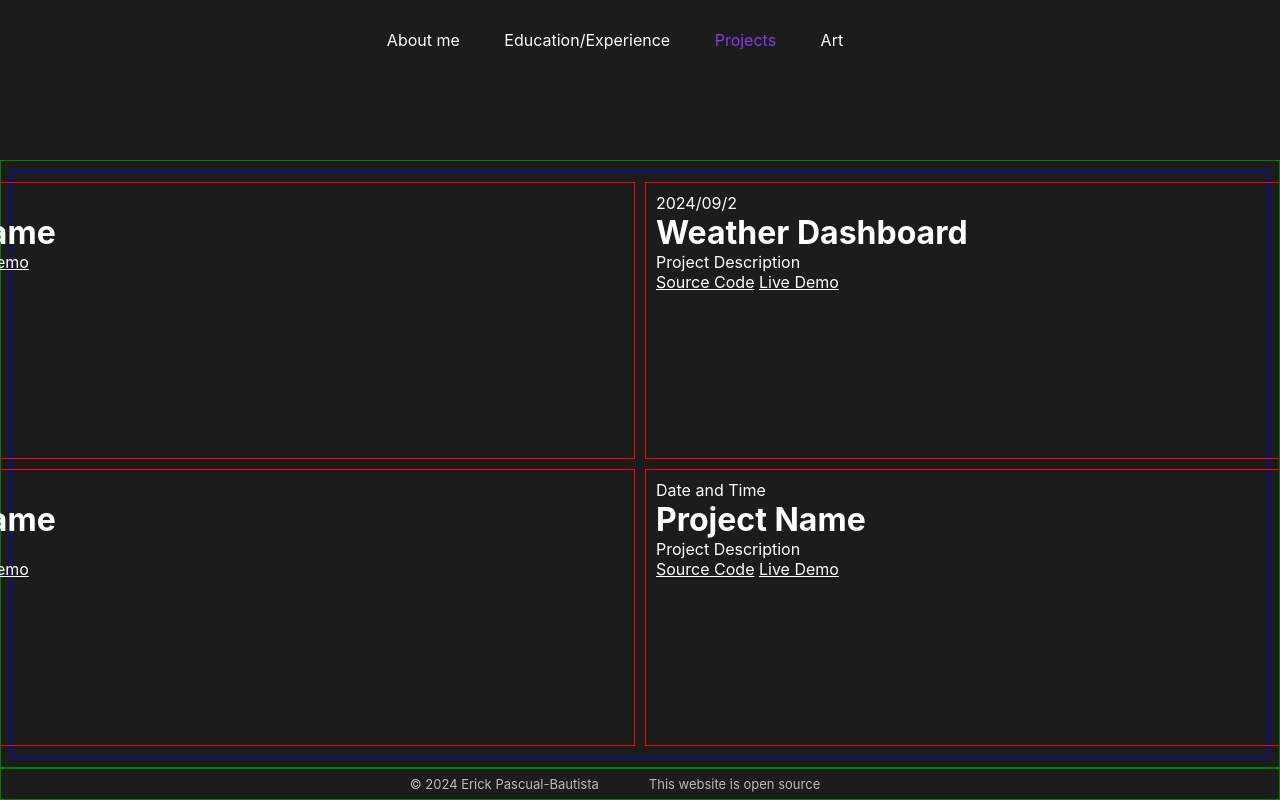
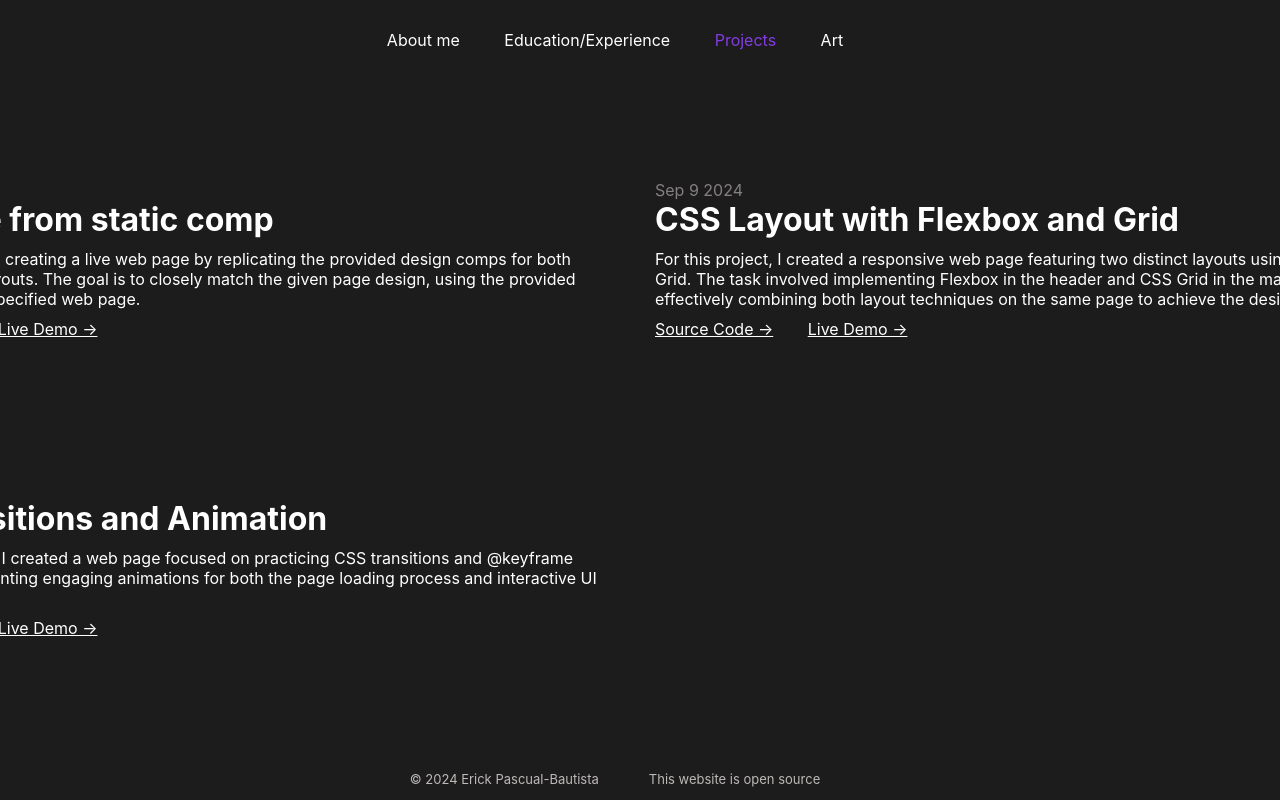
Before and after one commit to lemmeBozo/webpage, a plain HTML site: page projects.html in a window 1280 px wide. Shown: the top 800 px of the page. Drawn offline with nearby package versions, Linux system fonts and the light colour scheme; a web font is replaced by a local one.

Commit message:
Updated Projects.html
Specifically changed some of the css and added project cards

```diff
--- a/projects.html
+++ b/projects.html
@@ -4,6 +4,7 @@
     <meta charset="UTF-8">
     <meta name="viewport" content="width=device-width, initial-scale=1.0">
     <title>Projects</title>
+    <link href='https://unpkg.com/boxicons@2.1.4/css/boxicons.min.css' rel='stylesheet'>
     <link rel="preconnect" href="https://rsms.me/">
     <link rel="stylesheet" href="https://rsms.me/inter/inter.css">
     <link rel="stylesheet" href="stylesheets/main.css">
@@ -23,34 +24,40 @@
     <main>
         <div class="projects">
             <div class="card">
-                <span>Date and Time</span>
-                <h1>Project Name</h1>
-                <p></p>
-                <a href="#">Source Code</a>
-                <a href="#">Live Demo</a>
+                <span>Aug 29  2024</span>
+                <h1>Web page from static comp</h1>
+                <p>
+                    This project involves creating a live web page by replicating
+                    the provided design comps for both mobile and tablet layouts.
+                    The goal is to closely match the given page design, using the
+                    provided assets to build the specified web page.
+                </p>
+                <a href="https://github.com/lemmeBozo/webpage/tree/main/lab-zero">Source Code -></a>
+                <a href="lab-zero/index.html">Live Demo -></a>
             </div>
             <div class="card">
-                <span>2024/09/2</span>
-                <h1>Weather Dashboard</h1>
-                <p>Project Description</p>
-                <a href="#">Source Code</a>
-                <a href="#">Live Demo</a>
+                <span>Sep 9 2024</span>
+                <h1>CSS Layout with Flexbox and Grid</h1>
+                <p>
+                    For this project, I created a responsive web page featuring two distinct
+                    layouts using Flexbox and CSS Grid. The task involved implementing Flexbox
+                    in the header and CSS Grid in the main content area, effectively combining
+                    both layout techniques on the same page to achieve the desired design.
+                </p>
+                <a href="https://github.com/lemmeBozo/webpage/tree/main/lab-one">Source Code -></a>
+                <a href="lab-one/index.html">Live Demo -></a>
             </div>
             <div class="card">
-                <span>Date and Time</span>
-                <h1>Project Name</h1>
-                <p>Project Description</p>
-                <a href="#">Source Code</a>
-                <a href="#">Live Demo</a>
+                <span>Sep 14 2024</span>
+                <h1>CSS Transitions and Animation</h1>
+                <p>
+                    For this assignment, I created a web page focused on practicing CSS transitions
+                    and @keyframe animations, implementing engaging animations for both the page loading
+                    process and interactive UI elements.
+                </p>
+                <a href="https://github.com/lemmeBozo/webpage/tree/main/lab-two">Source Code -></a>
+                <a href="lab-two/index.html">Live Demo -></a>
             </div>
-            <div class="card">
-                <span>Date and Time</span>
-                <h1>Project Name</h1>
-                <p>Project Description</p>
-                <a href="#">Source Code</a>
-                <a href="#">Live Demo</a>
-            </div>
-        </div>
     </main>
     <footer>
         <p>© 2024 Erick Pascual-Bautista</p>
--- a/stylesheets/projects.css
+++ b/stylesheets/projects.css
@@ -2,14 +2,9 @@
     color: rgb(132, 60, 226)
 }
 
-main {
-    padding: 10px;
-    border: 1px solid green;
-}
 
 .projects {
     padding: 10px;
-    border: 1px solid blue;
     height: 100%;
     display: grid;
     grid-template-columns: repeat(2, 800px);
@@ -18,12 +13,25 @@ main {
     gap: 10px;
 }
 
+.projects a {
+    margin-right: 30px;
+}
+
+.projects a:hover {
+    color: #858080;
+    transition: 0.3s;
+}
+
 .card {
-    border: 1px solid red;
+
     padding: 10px;
     height: 100%;
 }
 
-footer {
-    border: 1px solid green;
+.card h1, p {
+    margin-bottom: 10px;
 }
+
+span {
+    color: #858080;
+}
```
Also changed, not shown: images/arrow-right.svg (added).
